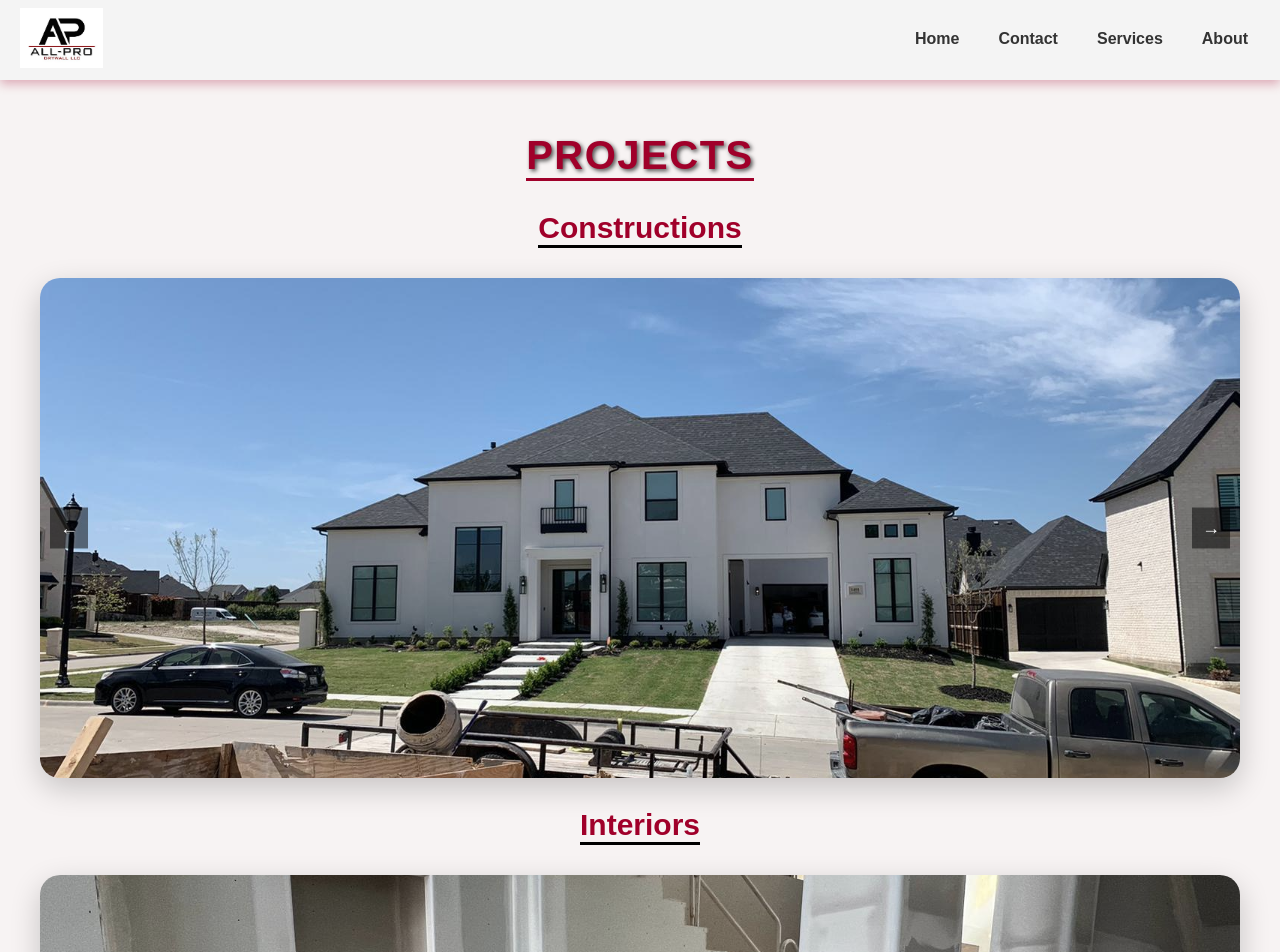
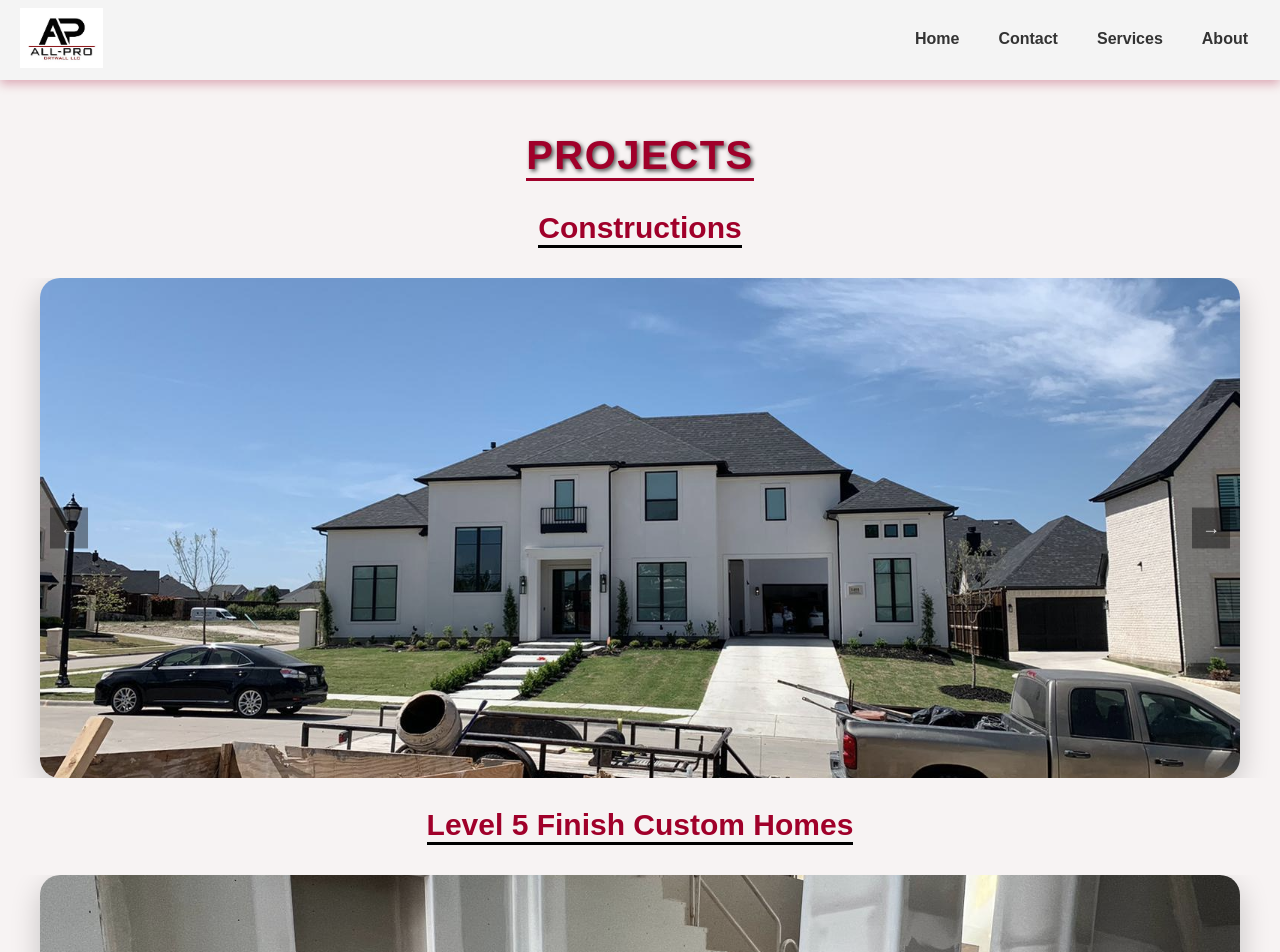
Before and after one commit to Rafa-Pinon/website-All-Pro-Drywall-WC, a React (Vite) app: page /proyectos in a window 1280 px wide. Shown: the top 952 px of the page. Built offline with nearby package versions, Linux system fonts and the light colour scheme.

Commit message:
cambios en proyectos

```diff
--- a/src/paginas/proyectos.jsx
+++ b/src/paginas/proyectos.jsx
@@ -35,7 +35,7 @@ function Proyectos() {
 
       <div className="sliderinteriores">
         <div className="pinterior">
-          <p>Interiors</p>
+          <p>Level 5 Finish Custom Homes</p>
         </div>
         <div className="sliderdos">
           <ImagenesProyectosSlider images={interiores} />
--- a/src/styles/proyectos.css
+++ b/src/styles/proyectos.css
@@ -38,10 +38,13 @@ button {
   font-size: 18px;
   cursor: pointer;
   z-index: 2;
+  opacity: 0.8;
+  transition: opacity 0.3s ease, background-color 0.3s ease;
 }
 
 button:hover {
-  background-color: rgba(0, 0, 0, 0.8);
+  background-color: #a0002a;
+  opacity: 1;
 }
 
 .prev {
@@ -95,3 +98,18 @@ button:hover {
   position: relative;
   z-index: 2;
 }
+.slideruno, .sliderdos {
+  position: relative;
+  display: flex;
+ overflow: hidden;
+}
+
+.slideruno img, .sliderdos img {
+  width: 100%;
+  transition: box-shadow 0.5s ease;
+}
+
+.slideruno img.active, .sliderdos img.active {
+  opacity: 1;
+  box-shadow: 0 0 20px rgba(0, 0, 0, 0.5);
+}
```
